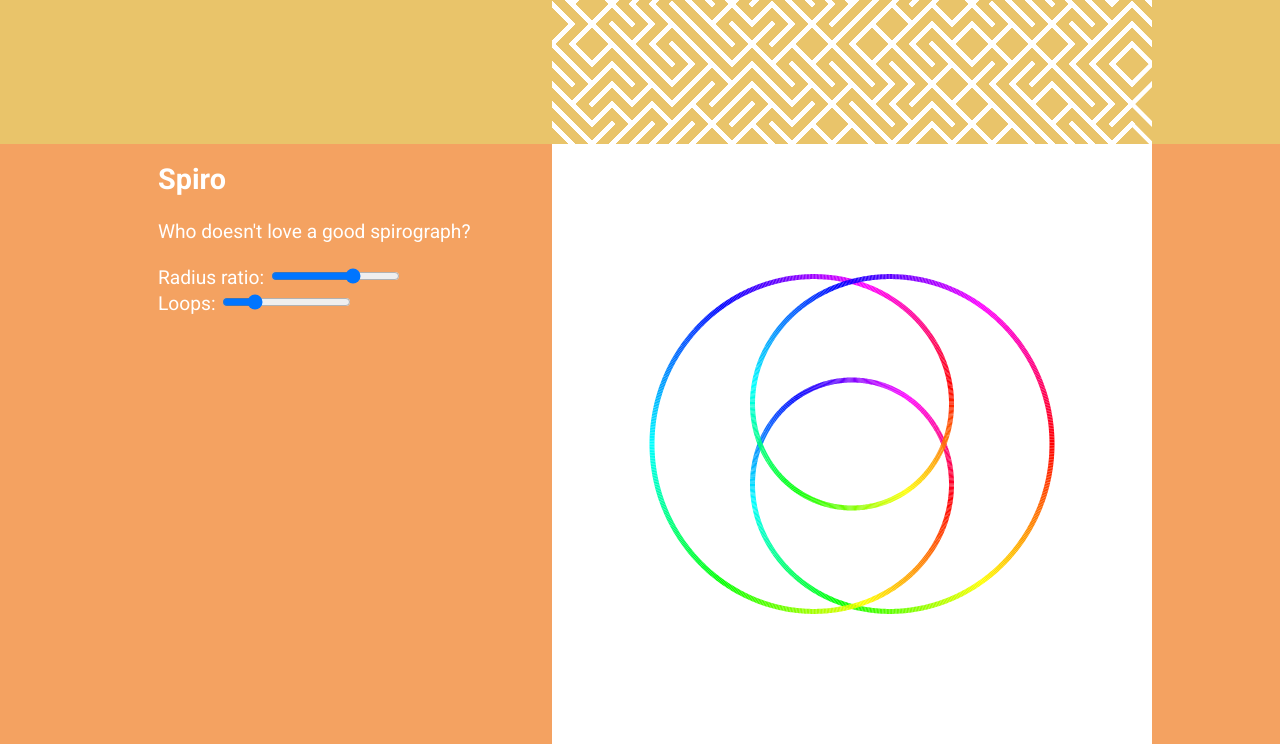
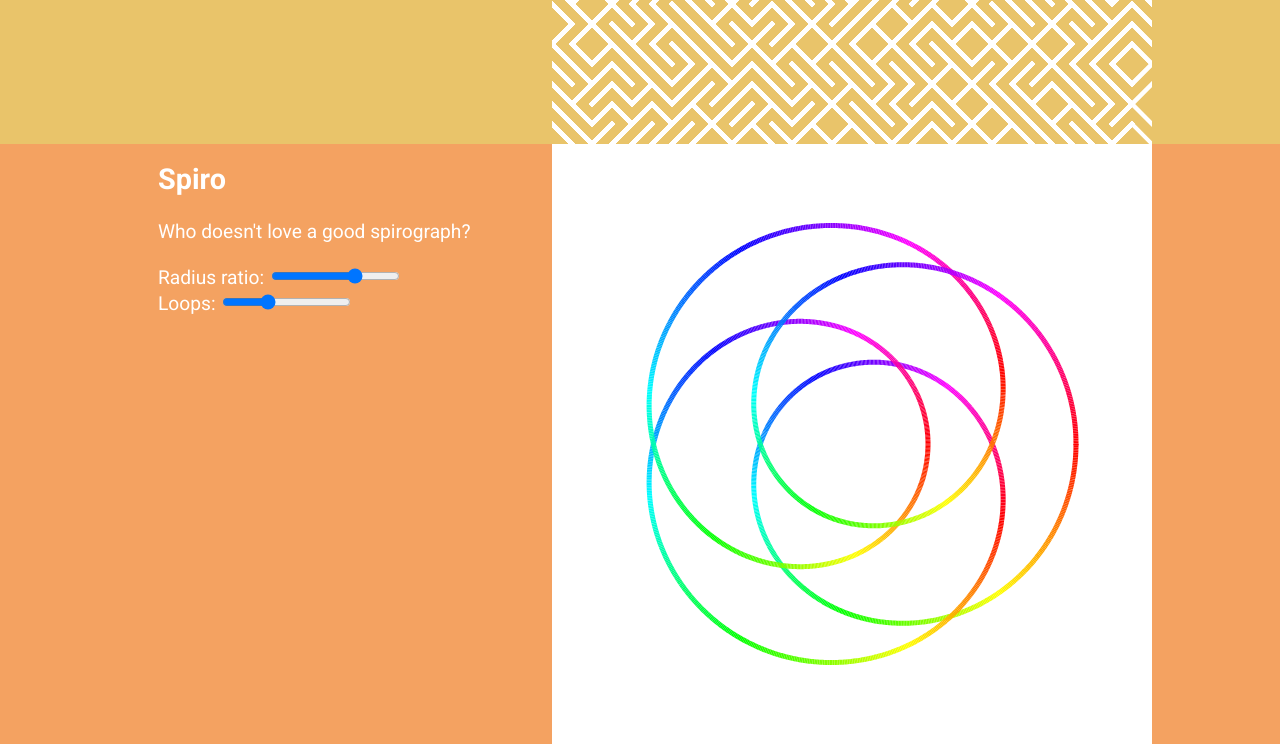
Before and after one commit to jawahar37/generative-art, a plain HTML site: page index.html in a window 1280 px wide. Shown: the part 704-1448 px from the top of the page. Drawn offline with Linux system fonts and the light colour scheme.

Commit message:
Make Spiro radius dynamic.

```diff
--- a/index.html
+++ b/index.html
@@ -39,8 +39,8 @@
                     <label for="spiro-radius">Radius ratio: </label>
                     <input type="range" id="spiro-radius" oninput="spiro()" min="0" max="1" step="0.01">
                     <br>
-                    <label for="spiro-rotation">Loops: </label>
-                    <input type="range" id="spiro-rotation" oninput="spiro()" min="1" max="10" step="1">
+                    <label for="spiro-loops">Loops: </label>
+                    <input type="range" id="spiro-loops" oninput="spiro()" min="1" max="10" step="1">
                 </div>
             </div>
             <canvas id="spiro"></canvas>
--- a/js/spiro.js
+++ b/js/spiro.js
@@ -19,8 +19,8 @@ canvas.width = width * pixelScale;
 canvas.height = height * pixelScale;
 ctx.scale(pixelScale, pixelScale)
 
-document.getElementById("spiro-radius").value = 0.66;
-document.getElementById("spiro-rotation").value = 3;
+document.getElementById("spiro-radius").value = 0.667;
+document.getElementById("spiro-loops").value = 4;
 spiro();
 
 function spiro() {
@@ -28,11 +28,11 @@ function spiro() {
   	ctx.fillRect(0, 0, width, height);
   	ctx.lineWidth = 5;
 
-  	let totalRadius = 200;
+  	let totalRadius = width * 3/8;
   	let radiusRatio = document.getElementById("spiro-radius").value;
 	let innerRadius = Math.floor(totalRadius * radiusRatio), outerRadius = Math.floor(totalRadius * (1 - radiusRatio));
 
-  	let rotationRatio = document.getElementById("spiro-rotation").value;
+  	let rotationRatio = document.getElementById("spiro-loops").value;
 
 	drawSpiro(width/2, height/2, innerRadius, outerRadius, 1.0/rotationRatio, rotationRatio);
 }
```
